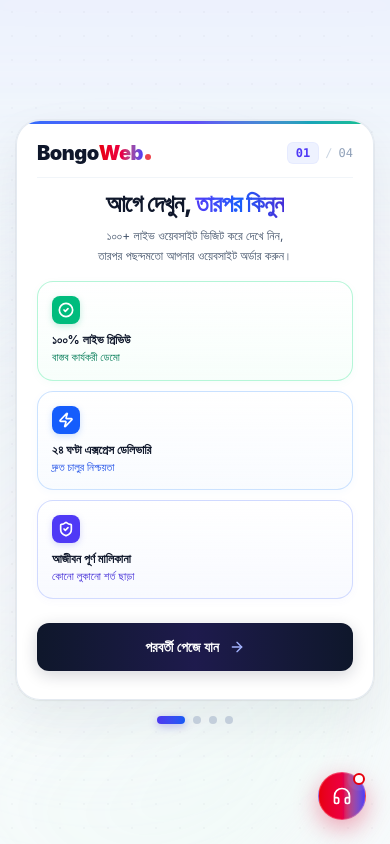
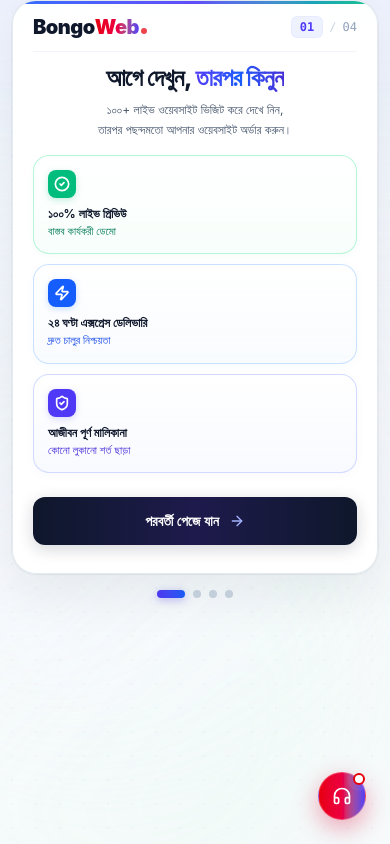
Before and after one commit to BeeGoBD/Bongoweb.xyz, a React (Vite) app: page / in a window 390 px wide. Built offline with nearby package versions, Linux system fonts and the light colour scheme.

Commit message:
style: adjust onboarding wizard layout
Refactor padding and alignment in the wizard container to improve visual consistency and mobile responsiveness.

```diff
--- a/src/App.tsx
+++ b/src/App.tsx
@@ -63,11 +63,11 @@ export default function App() {
 
       {/* Full Page Navigation Router */}
       {currentPage === 'wizard' && (
-        <div className="relative z-10 min-h-screen w-full flex flex-col justify-center items-center px-4 pt-3 pb-3 sm:px-6 sm:pt-4 sm:pb-4 overflow-y-auto">
+        <div className="relative z-10 min-h-screen w-full flex flex-col justify-start items-center px-3 pt-0 sm:pt-1 pb-6 sm:px-6 sm:pb-6 overflow-y-auto">
           {/* Centered Presentation Slide Deck Container */}
-          <main className="w-full max-w-xl sm:max-w-2xl my-auto flex flex-col items-center justify-center">
+          <main className="w-full max-w-xl sm:max-w-2xl mt-0 sm:mt-1 flex flex-col items-center">
             {/* Elevated Presentation Slide Card Frame with Top Accent Line */}
-            <div className="w-full bg-white/95 backdrop-blur-2xl rounded-3xl border border-slate-200/90 shadow-[0_20px_50px_rgba(15,23,42,0.07),0_1px_3px_rgba(15,23,42,0.04)] ring-1 ring-black/[0.03] p-5 sm:p-7 pt-4 sm:pt-5 transition-all duration-300 relative overflow-hidden">
+            <div className="w-full bg-white/95 backdrop-blur-2xl rounded-3xl border border-slate-200/90 shadow-[0_20px_50px_rgba(15,23,42,0.07),0_1px_3px_rgba(15,23,42,0.04)] ring-1 ring-black/[0.03] p-5 sm:p-7 pt-2.5 sm:pt-3 transition-all duration-300 relative overflow-hidden">
               {/* Jewel accent bar across top of card */}
               <div className="absolute top-0 left-0 right-0 h-[3px] bg-gradient-to-r from-blue-600 via-indigo-600 to-emerald-500 opacity-90" />
 
```
